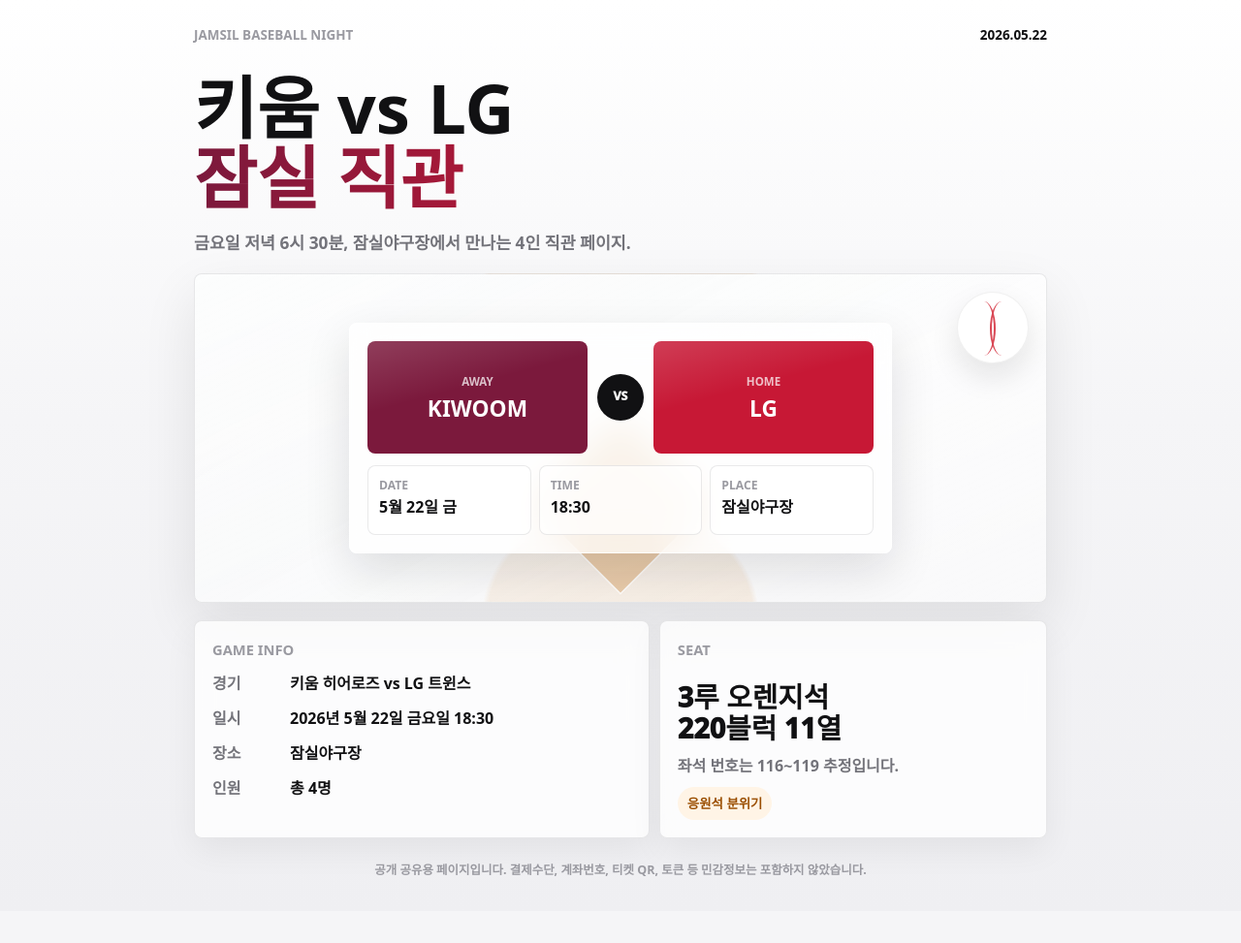
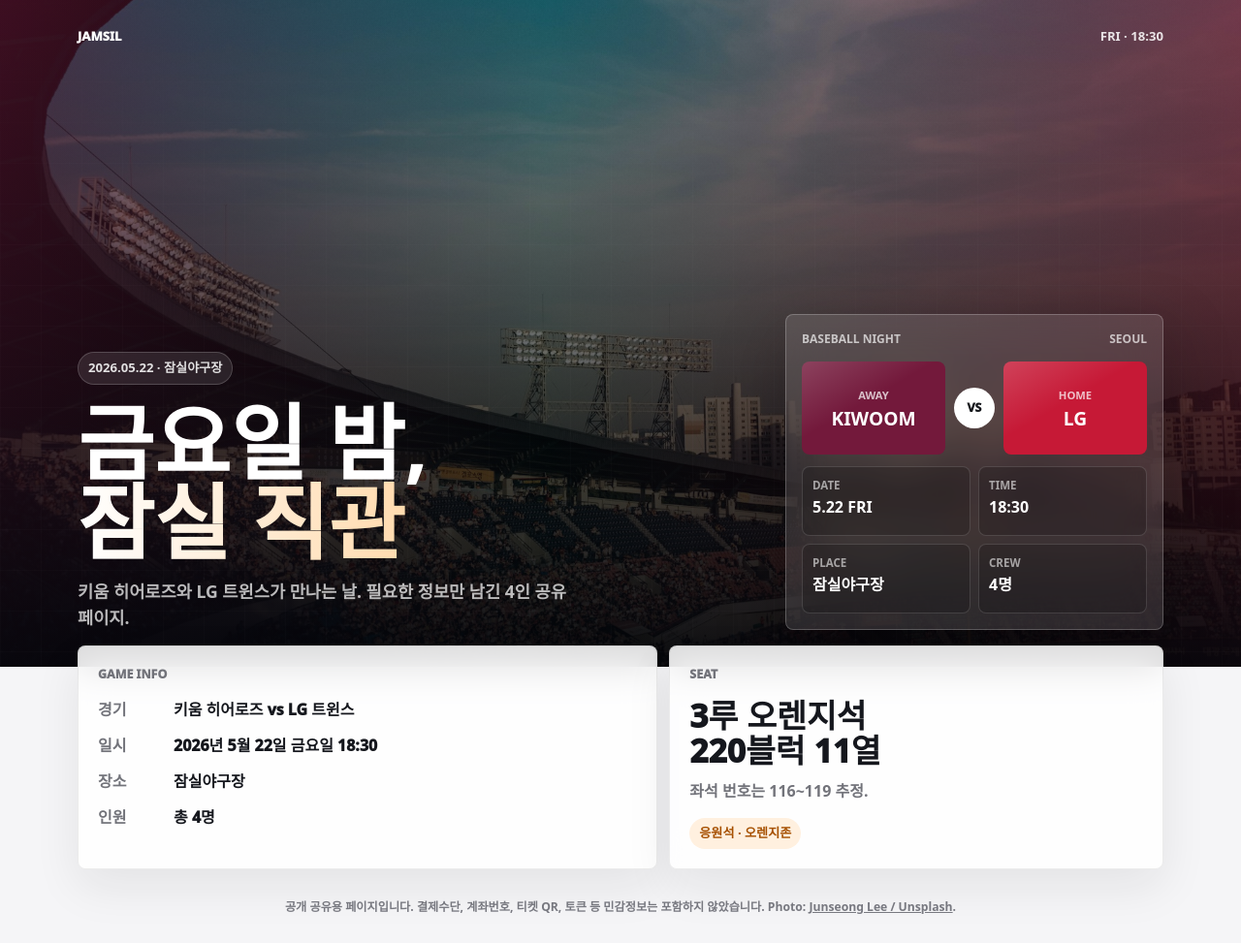
Before and after one commit to IamSloth/share-pages, a plain HTML site: page pages/jamsil-baseball-20260522/index.html in a window 1280 px wide. Shown: the whole page at 97% size. Before the commit the page ends 940 px from the top, so only its background shows below. Drawn offline with Linux system fonts and the light colour scheme.

Commit message:
Use photo-driven landing hero for Jamsil page

```diff
--- a/pages/jamsil-baseball-20260522/index.html
+++ b/pages/jamsil-baseball-20260522/index.html
@@ -4,26 +4,26 @@
   <meta charset="utf-8">
   <meta name="viewport" content="width=device-width, initial-scale=1">
   <meta name="description" content="2026년 5월 22일 잠실야구장 키움 히어로즈 vs LG 트윈스 직관 공유 페이지">
-  <meta property="og:title" content="2026.05.22 잠실 키움 vs LG">
-  <meta property="og:description" content="시간, 장소, 경기, 좌석만 깔끔하게 정리한 잠실 직관 공유 페이지">
+  <meta property="og:title" content="잠실의 금요일 · Kiwoom vs LG">
+  <meta property="og:description" content="2026년 5월 22일 18:30 잠실야구장 직관 안내">
   <meta property="og:type" content="website">
-  <meta name="theme-color" content="#f5f5f7">
-  <title>2026.05.22 잠실 키움 vs LG</title>
+  <meta name="theme-color" content="#090b10">
+  <title>잠실의 금요일 · Kiwoom vs LG</title>
   <style>
     :root {
-      --bg: #f5f5f7;
-      --ink: #111113;
-      --muted: #73737a;
-      --quiet: #9a9aa1;
-      --paper: rgba(255, 255, 255, .78);
-      --paper-solid: #ffffff;
-      --line: rgba(20, 20, 24, .09);
-      --shadow: 0 22px 55px rgba(20, 20, 24, .09);
-      --maroon: #7b193c;
-      --red: #c71835;
-      --orange: #ff8a1f;
-      --clay: #d7a165;
-      --field: #27664a;
+      --ink: #0b0d12;
+      --white: #ffffff;
+      --muted: rgba(255, 255, 255, .72);
+      --soft: rgba(255, 255, 255, .12);
+      --line: rgba(255, 255, 255, .18);
+      --paper: #f5f5f7;
+      --paper-ink: #15171d;
+      --paper-muted: #72737a;
+      --maroon: #73193b;
+      --red: #c61936;
+      --orange: #ff8a21;
+      --green: #2e7153;
+      --shadow: 0 24px 70px rgba(0, 0, 0, .28);
     }
 
     * {
@@ -31,468 +31,471 @@
     }
 
     html {
-      background: var(--bg);
+      background: var(--ink);
     }
 
     body {
-      min-height: 100vh;
       margin: 0;
-      background:
-        linear-gradient(180deg, #ffffff 0%, var(--bg) 46%, #efeff2 100%);
-      color: var(--ink);
+      background: var(--paper);
+      color: var(--paper-ink);
       font-family: "Pretendard", "SUIT", "Apple SD Gothic Neo", "Malgun Gothic", system-ui, sans-serif;
       line-height: 1.5;
       letter-spacing: 0;
     }
 
-    main {
-      width: min(100% - 32px, 880px);
-      margin: 0 auto;
-      padding: 18px 0 32px;
+    a {
+      color: inherit;
     }
 
-    .topline {
+    .hero {
+      position: relative;
+      min-height: 86svh;
+      display: grid;
+      align-items: end;
+      overflow: hidden;
+      color: var(--white);
+      background:
+        linear-gradient(180deg, rgba(4, 6, 11, .18) 0%, rgba(4, 6, 11, .58) 54%, rgba(4, 6, 11, .94) 100%),
+        linear-gradient(90deg, rgba(115, 25, 59, .64), rgba(0, 0, 0, .08) 44%, rgba(198, 25, 54, .54)),
+        url("./assets/jamsil-stadium-unsplash.jpg") center / cover;
+    }
+
+    .hero::after {
+      content: "";
+      position: absolute;
+      inset: 0;
+      background:
+        linear-gradient(90deg, rgba(255, 255, 255, .05) 1px, transparent 1px),
+        linear-gradient(180deg, rgba(255, 255, 255, .05) 1px, transparent 1px);
+      background-size: 42px 42px;
+      mask-image: linear-gradient(180deg, transparent 0%, #000 34%, #000 100%);
+      opacity: .28;
+      pointer-events: none;
+    }
+
+    .nav,
+    .hero-inner,
+    .below {
+      width: min(100% - 40px, 1120px);
+      margin: 0 auto;
+    }
+
+    .nav {
+      position: absolute;
+      z-index: 2;
+      top: 18px;
+      left: 50%;
+      display: flex;
+      align-items: center;
+      justify-content: space-between;
+      min-height: 40px;
+      padding: 8px 0;
+      transform: translateX(-50%);
+      color: rgba(255, 255, 255, .86);
+      font-size: .82rem;
+      font-weight: 850;
+    }
+
+    .nav strong {
+      color: #fff;
+      font-weight: 950;
+    }
+
+    .hero-inner {
+      position: relative;
+      z-index: 1;
+      display: grid;
+      grid-template-columns: minmax(0, 1fr) minmax(300px, 390px);
+      gap: 28px;
+      align-items: end;
+      padding: 96px 0 38px;
+    }
+
+    .eyebrow {
+      display: inline-flex;
+      align-items: center;
+      min-height: 34px;
+      margin: 0 0 18px;
+      padding: 6px 10px;
+      border: 1px solid var(--line);
+      border-radius: 999px;
+      background: rgba(255, 255, 255, .1);
+      color: rgba(255, 255, 255, .86);
+      font-size: .82rem;
+      font-weight: 900;
+      backdrop-filter: blur(14px);
+    }
+
+    h1 {
+      max-width: 760px;
+      margin: 0;
+      font-size: 5.35rem;
+      line-height: .96;
+      letter-spacing: 0;
+      text-wrap: balance;
+    }
+
+    h1 span {
+      display: block;
+      color: transparent;
+      background: linear-gradient(90deg, #fff, #ffd8a8 52%, #ff8a21);
+      background-clip: text;
+      -webkit-background-clip: text;
+    }
+
+    .lead {
+      max-width: 560px;
+      margin: 18px 0 0;
+      color: var(--muted);
+      font-size: 1.1rem;
+      font-weight: 760;
+      word-break: keep-all;
+    }
+
+    .ticket {
+      padding: 16px;
+      border: 1px solid rgba(255, 255, 255, .22);
+      border-radius: 8px;
+      background: rgba(255, 255, 255, .12);
+      box-shadow: var(--shadow);
+      backdrop-filter: blur(22px);
+    }
+
+    .ticket-top {
       display: flex;
       align-items: center;
       justify-content: space-between;
       gap: 12px;
-      min-height: 36px;
-      color: var(--quiet);
-      font-size: .84rem;
-      font-weight: 800;
+      color: rgba(255, 255, 255, .68);
+      font-size: .75rem;
+      font-weight: 900;
     }
 
-    .topline span:last-child {
-      color: var(--ink);
-    }
-
-    .hero {
-      min-height: calc(100vh - 86px);
-      display: grid;
-      grid-template-rows: auto auto 1fr auto;
-      gap: 18px;
-      padding: 22px 0 6px;
-    }
-
-    .headline {
-      margin: 0;
-      font-size: 4.4rem;
-      line-height: 1.02;
-      letter-spacing: 0;
-      text-wrap: balance;
-    }
-
-    .headline strong {
-      display: block;
-      color: transparent;
-      background: linear-gradient(90deg, var(--maroon), var(--red) 55%, var(--orange));
-      background-clip: text;
-      -webkit-background-clip: text;
-    }
-
-    .subcopy {
-      max-width: 560px;
-      margin: 0;
-      color: var(--muted);
-      font-size: 1.08rem;
-      font-weight: 760;
-      word-break: keep-all;
-    }
-
-    .stage {
-      position: relative;
-      display: grid;
-      place-items: center;
-      min-height: 340px;
-      padding: 20px;
-      border: 1px solid var(--line);
-      border-radius: 8px;
-      background:
-        linear-gradient(155deg, rgba(255, 255, 255, .92), rgba(255, 255, 255, .54)),
-        radial-gradient(ellipse at 50% 104%, rgba(215, 161, 101, .42) 0 22%, transparent 23%),
-        linear-gradient(150deg, rgba(39, 102, 74, .12), transparent 62%);
-      box-shadow: var(--shadow);
-      overflow: hidden;
-    }
-
-    .stage::before {
-      content: "";
-      position: absolute;
-      left: 50%;
-      bottom: 34px;
-      width: 128px;
-      height: 128px;
-      border: 2px solid rgba(255, 255, 255, .92);
-      background: rgba(215, 161, 101, .48);
-      transform: translateX(-50%) rotate(45deg);
-    }
-
-    .ball {
-      position: absolute;
-      right: 18px;
-      top: 18px;
-      width: 74px;
-      height: 74px;
-      border-radius: 50%;
-      background: #fff;
-      border: 1px solid rgba(20, 20, 24, .06);
-      box-shadow: 0 14px 30px rgba(20, 20, 24, .1);
-    }
-
-    .ball::before,
-    .ball::after {
-      content: "";
-      position: absolute;
-      top: 9px;
-      width: 22px;
-      height: 56px;
-      border: solid #d94855;
-      border-width: 0 2px 0 0;
-    }
-
-    .ball::before {
-      left: 15px;
-      border-radius: 0 50% 50% 0;
-    }
-
-    .ball::after {
-      right: 15px;
-      border-width: 0 0 0 2px;
-      border-radius: 50% 0 0 50%;
-    }
-
-    .match-card {
-      position: relative;
-      z-index: 1;
-      width: min(100%, 560px);
-      padding: 18px;
-      border: 1px solid rgba(255, 255, 255, .78);
-      border-radius: 8px;
-      background: rgba(255, 255, 255, .72);
-      box-shadow: 0 18px 48px rgba(20, 20, 24, .12);
-      backdrop-filter: blur(18px);
-    }
-
-    .match-row {
+    .match {
       display: grid;
       grid-template-columns: 1fr auto 1fr;
-      gap: 10px;
+      gap: 9px;
       align-items: center;
+      margin-top: 14px;
     }
 
     .team {
-      min-height: 116px;
+      min-height: 96px;
       display: grid;
-      align-content: center;
-      gap: 8px;
-      padding: 15px 12px;
+      place-items: center;
+      padding: 14px 10px;
       border-radius: 8px;
       color: #fff;
       text-align: center;
-      overflow: hidden;
-    }
-
-    .team small,
-    .team b {
-      display: block;
+      font-weight: 950;
     }
 
     .team small {
+      display: block;
       opacity: .72;
-      font-size: .72rem;
+      font-size: .7rem;
       font-weight: 900;
     }
 
-    .team b {
-      font-size: 1.42rem;
-      line-height: 1.05;
+    .team strong {
+      display: block;
+      margin-top: 5px;
+      font-size: 1.2rem;
+      line-height: 1.08;
     }
 
-    .team.kiwoom {
+    .kiwoom {
       background:
-        linear-gradient(165deg, rgba(255, 255, 255, .16), transparent 42%),
+        linear-gradient(150deg, rgba(255, 255, 255, .18), transparent 44%),
         var(--maroon);
     }
 
-    .team.lg {
+    .lg {
       background:
-        linear-gradient(165deg, rgba(255, 255, 255, .16), transparent 42%),
+        linear-gradient(150deg, rgba(255, 255, 255, .18), transparent 44%),
         var(--red);
     }
 
-    .versus {
-      width: 48px;
-      height: 48px;
+    .vs {
+      width: 42px;
+      height: 42px;
       display: grid;
       place-items: center;
       border-radius: 50%;
-      background: #111113;
-      color: #fff;
+      background: #fff;
+      color: #14161b;
       font-size: .78rem;
       font-weight: 950;
     }
 
-    .match-meta {
+    .ticket-meta {
       display: grid;
-      grid-template-columns: repeat(3, 1fr);
+      grid-template-columns: repeat(2, 1fr);
       gap: 8px;
       margin-top: 12px;
     }
 
-    .meta-item {
+    .meta {
       min-height: 72px;
-      padding: 11px;
-      border: 1px solid var(--line);
+      padding: 10px;
+      border: 1px solid rgba(255, 255, 255, .14);
       border-radius: 8px;
-      background: rgba(255, 255, 255, .7);
+      background: rgba(0, 0, 0, .18);
     }
 
-    .meta-item span,
-    .meta-item strong {
+    .meta span,
+    .meta strong {
       display: block;
     }
 
-    .meta-item span {
-      color: var(--quiet);
-      font-size: .76rem;
+    .meta span {
+      color: rgba(255, 255, 255, .58);
+      font-size: .72rem;
       font-weight: 850;
     }
 
-    .meta-item strong {
-      margin-top: 4px;
+    .meta strong {
+      margin-top: 5px;
+      color: #fff;
       font-size: 1rem;
-      line-height: 1.22;
+      line-height: 1.18;
       word-break: keep-all;
     }
 
-    .info-grid {
+    .below {
+      position: relative;
+      z-index: 2;
       display: grid;
       grid-template-columns: 1.08fr .92fr;
-      gap: 10px;
+      gap: 12px;
+      margin-top: -22px;
+      padding-bottom: 30px;
     }
 
     .panel {
       min-width: 0;
-      padding: 18px;
-      border: 1px solid var(--line);
+      padding: 20px;
+      border: 1px solid rgba(20, 20, 24, .08);
       border-radius: 8px;
-      background: var(--paper);
-      box-shadow: 0 12px 34px rgba(20, 20, 24, .06);
-      backdrop-filter: blur(14px);
+      background: rgba(255, 255, 255, .86);
+      box-shadow: 0 18px 48px rgba(20, 20, 24, .08);
+      backdrop-filter: blur(18px);
     }
 
     .panel h2 {
-      margin: 0 0 12px;
-      font-size: .92rem;
-      color: var(--quiet);
-      font-weight: 900;
+      margin: 0 0 14px;
+      color: var(--paper-muted);
+      font-size: .78rem;
+      font-weight: 950;
     }
 
-    .detail-list {
+    .info-list {
       display: grid;
-      gap: 12px;
+      gap: 13px;
       margin: 0;
       padding: 0;
       list-style: none;
     }
 
-    .detail-list li {
+    .info-list li {
       display: grid;
-      grid-template-columns: 70px minmax(0, 1fr);
-      gap: 10px;
+      grid-template-columns: 66px minmax(0, 1fr);
+      gap: 12px;
       align-items: start;
     }
 
     .label {
-      color: var(--muted);
+      color: var(--paper-muted);
       font-weight: 850;
     }
 
     .value {
-      font-weight: 900;
+      font-weight: 920;
       word-break: keep-all;
     }
 
-    .seat {
-      display: grid;
-      gap: 10px;
-    }
-
-    .seat-main {
+    .seat-title {
       margin: 0;
-      color: var(--ink);
-      font-size: 1.8rem;
-      line-height: 1.14;
+      color: var(--paper-ink);
+      font-size: 2.1rem;
+      line-height: 1.08;
       font-weight: 950;
       word-break: keep-all;
     }
 
-    .seat-sub {
-      margin: 0;
-      color: var(--muted);
+    .seat-note {
+      margin: 12px 0 0;
+      color: var(--paper-muted);
       font-weight: 780;
       word-break: keep-all;
     }
 
-    .seat-chip {
-      width: fit-content;
-      padding: 7px 10px;
+    .accent {
+      display: inline-flex;
+      align-items: center;
+      min-height: 30px;
+      margin-top: 16px;
+      padding: 6px 10px;
       border-radius: 999px;
-      background: #fff4e6;
-      color: #9a4e00;
-      font-size: .84rem;
+      background: #fff0df;
+      color: #a65000;
+      font-size: .82rem;
       font-weight: 900;
     }
 
     footer {
-      margin-top: 18px;
-      color: var(--quiet);
-      font-size: .78rem;
+      width: min(100% - 40px, 1120px);
+      margin: 0 auto;
+      padding: 0 0 28px;
+      color: #797a82;
+      font-size: .76rem;
       font-weight: 700;
       text-align: center;
       word-break: keep-all;
     }
 
-    @media (max-width: 760px) {
-      main {
-        width: min(100% - 24px, 880px);
-        padding-top: 12px;
+    footer a {
+      color: inherit;
+    }
+
+    @media (max-width: 820px) {
+      .nav,
+      .hero-inner,
+      .below,
+      footer {
+        width: min(100% - 24px, 1120px);
       }
 
       .hero {
-        min-height: calc(100vh - 56px);
-        gap: 14px;
-        padding-top: 18px;
+        min-height: 84svh;
       }
 
-      .headline {
-        font-size: 3.16rem;
+      .nav {
+        top: 10px;
       }
 
-      .subcopy {
+      .hero-inner {
+        grid-template-columns: 1fr;
+        gap: 22px;
+        padding: 78px 0 38px;
+      }
+
+      h1 {
+        font-size: 3.56rem;
+      }
+
+      .lead {
         font-size: 1rem;
       }
 
-      .stage {
-        min-height: 315px;
-        padding: 14px;
+      .below {
+        grid-template-columns: 1fr;
+      }
     }
 
-      .ball {
-        width: 60px;
-        height: 60px;
-        right: 12px;
-        top: 12px;
+    @media (max-width: 430px) {
+      .hero {
+        min-height: 83svh;
       }
 
-      .ball::before,
-      .ball::after {
-        top: 8px;
-        height: 44px;
+      h1 {
+        font-size: 3rem;
       }
 
-      .match-card {
+      .ticket {
         padding: 12px;
       }
 
-      .match-row {
+      .match {
         grid-template-columns: 1fr;
       }
 
       .team {
-        min-height: 84px;
+        min-height: 74px;
       }
 
-      .team b {
-        font-size: 1.28rem;
-      }
-
-      .versus {
-        width: 42px;
-        height: 42px;
+      .vs {
         margin: -2px auto;
       }
 
-      .match-meta,
-      .info-grid {
-        grid-template-columns: 1fr;
+      .ticket-meta {
+        grid-template-columns: 1fr 1fr;
       }
 
-      .meta-item {
-        min-height: auto;
-        display: grid;
-        grid-template-columns: 58px minmax(0, 1fr);
-        gap: 8px;
-        align-items: center;
+      .meta {
+        min-height: 66px;
       }
 
-      .meta-item strong {
-        margin-top: 0;
+      .panel {
+        padding: 16px;
       }
 
-      .detail-list li {
-        grid-template-columns: 58px minmax(0, 1fr);
-      }
-    }
-
-    @media (max-width: 390px) {
-      .headline {
-        font-size: 2.72rem;
-      }
-
-      .seat-main {
-        font-size: 1.56rem;
+      .seat-title {
+        font-size: 1.72rem;
       }
     }
   </style>
 </head>
 <body>
-  <main>
-    <div class="topline">
-      <span>JAMSIL BASEBALL NIGHT</span>
-      <span>2026.05.22</span>
+  <header class="hero">
+    <div class="nav" aria-label="페이지 상단">
+      <strong>JAMSIL</strong>
+      <span>FRI · 18:30</span>
     </div>
 
-    <section class="hero" aria-label="잠실 직관 핵심 정보">
-      <h1 class="headline">키움 vs LG<br><strong>잠실 직관</strong></h1>
-      <p class="subcopy">금요일 저녁 6시 30분, 잠실야구장에서 만나는 4인 직관 페이지.</p>
+    <div class="hero-inner">
+      <section aria-label="경기 소개">
+        <p class="eyebrow">2026.05.22 · 잠실야구장</p>
+        <h1>금요일 밤,<br><span>잠실 직관</span></h1>
+        <p class="lead">키움 히어로즈와 LG 트윈스가 만나는 날. 필요한 정보만 남긴 4인 공유 페이지.</p>
+      </section>
 
-      <div class="stage" aria-label="경기 카드">
-        <div class="ball" aria-hidden="true"></div>
-        <div class="match-card">
-          <div class="match-row">
+      <aside class="ticket" aria-label="경기 티켓 요약">
+        <div class="ticket-top">
+          <span>BASEBALL NIGHT</span>
+          <span>SEOUL</span>
+        </div>
+        <div class="match">
           <div class="team kiwoom">
+            <div>
               <small>AWAY</small>
-              <b>KIWOOM</b>
-            </div>
-            <div class="versus">VS</div>
-            <div class="team lg">
-              <small>HOME</small>
-              <b>LG</b>
+              <strong>KIWOOM</strong>
             </div>
           </div>
-
-          <div class="match-meta" aria-label="핵심 요약">
-            <div class="meta-item">
+          <div class="vs">VS</div>
+          <div class="team lg">
+            <div>
+              <small>HOME</small>
+              <strong>LG</strong>
+            </div>
+          </div>
+        </div>
+        <div class="ticket-meta">
+          <div class="meta">
             <span>DATE</span>
-              <strong>5월 22일 금</strong>
+            <strong>5.22 FRI</strong>
           </div>
-            <div class="meta-item">
+          <div class="meta">
             <span>TIME</span>
             <strong>18:30</strong>
           </div>
-            <div class="meta-item">
+          <div class="meta">
             <span>PLACE</span>
             <strong>잠실야구장</strong>
           </div>
+          <div class="meta">
+            <span>CREW</span>
+            <strong>4명</strong>
           </div>
         </div>
+      </aside>
     </div>
+  </header>
 
-      <div class="info-grid">
+  <main class="below">
     <article class="panel">
       <h2>GAME INFO</h2>
-          <ul class="detail-list">
+      <ul class="info-list">
         <li><span class="label">경기</span><span class="value">키움 히어로즈 vs LG 트윈스</span></li>
         <li><span class="label">일시</span><span class="value">2026년 5월 22일 금요일 18:30</span></li>
         <li><span class="label">장소</span><span class="value">잠실야구장</span></li>
@@ -500,18 +503,17 @@
       </ul>
     </article>
 
-        <article class="panel seat">
+    <article class="panel">
       <h2>SEAT</h2>
-          <p class="seat-main">3루 오렌지석<br>220블럭 11열</p>
-          <p class="seat-sub">좌석 번호는 116~119 추정입니다.</p>
-          <span class="seat-chip">응원석 분위기</span>
+      <p class="seat-title">3루 오렌지석<br>220블럭 11열</p>
+      <p class="seat-note">좌석 번호는 116~119 추정.</p>
+      <span class="accent">응원석 · 오렌지존</span>
     </article>
-      </div>
-    </section>
+  </main>
 
   <footer>
     공개 공유용 페이지입니다. 결제수단, 계좌번호, 티켓 QR, 토큰 등 민감정보는 포함하지 않았습니다.
+    Photo: <a href="https://unsplash.com/photos/au0qZblI6Js" target="_blank" rel="noreferrer">Junseong Lee / Unsplash</a>.
   </footer>
-  </main>
 </body>
 </html>
```
Also changed, not shown: pages/jamsil-baseball-20260522/assets/jamsil-stadium-unsplash.jpg (added). Lines whose indentation alone changed are shown as unchanged.
